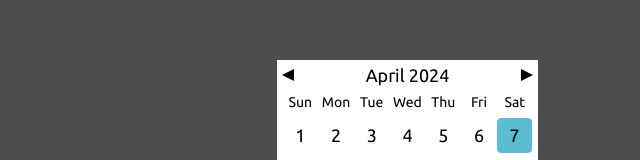
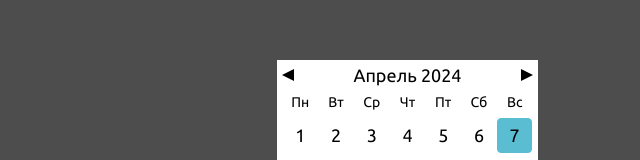
Before and after one commit to VillemanArm/calendar_vue3_ts, a Vue app: page / in a window 1280 px wide. Shown: the part 221-381 px from the top of the page, without its empty margins (319-959 px from the left). Built offline with nearby package versions, Linux system fonts and the light colour scheme.

Commit message:
feat: create structure for calendar language change

```diff
--- a/src/components/Calendar.vue
+++ b/src/components/Calendar.vue
@@ -6,14 +6,14 @@ const props = defineProps({
 	transferredDate: String
 });
 
-const store = useCalendarStore()
+const calendar = useCalendarStore()
 const emit = defineEmits(['dayClick'])
 
 function handleDayClick(event: MouseEvent) {
 	const target = event.target as HTMLElement;
 	if (target.matches('.calendar__day') && target.innerText) {
-			store.selectedDate = +target.innerText;
-			emit('dayClick', `${store.selectedYear}-${store.selectedMonth + 1}-${target.innerText}`)
+			calendar.selectedDate = +target.innerText;
+			emit('dayClick', `${calendar.selectedYear}-${('0' + (calendar.selectedMonth + 1).toString()).slice(-2)}-${('0' + target.innerText).slice(-2)}`)
 	}
 }
 
@@ -21,8 +21,10 @@ function setTransferredDate() {
 	const dateFormat = /^\d{4}-(0[1-9]|1[0-2])-(0[1-9]|[12]\d|3[01])$/;
     if (props.transferredDate && dateFormat.test(props.transferredDate)) {
 		const newDate = new Date(props.transferredDate);
-		store.dateInMs = newDate.getTime();
-		store.selectedDate = newDate.getDate();
+		calendar.dateInMs = newDate.getTime();
+		calendar.selectedDate = newDate.getDate();
+	} else {
+		console.warn('Warning: The calendar received a date in the wrong format!');
 	}
 }
 
@@ -43,27 +45,22 @@ watch(transferredDate, () => {
 
 	<div class="calendar">
 		<div class="calendar__month">
-			<div class="calendar__month-prev-btn" @click="store.changeSelectedMonth(-1)"></div>
-			<div class="calendar__month-current">{{`${store.selectedMonthName} ${store.selectedYear}`}}</div>
-			<div class="calendar__month-next-btn" @click="store.changeSelectedMonth(1)"></div>
+			<div class="calendar__month-prev-btn" @click="calendar.changeSelectedMonth(-1)"></div>
+			<div class="calendar__month-current">{{`${calendar.selectedMonthName} ${calendar.selectedYear}`}}</div>
+			<div class="calendar__month-next-btn" @click="calendar.changeSelectedMonth(1)"></div>
 		</div>
 		<div class="calendar__week-days">
-			<div >Sun</div>
-			<div >Mon</div>
-			<div >Tue</div>
-			<div >Wed</div>
-			<div >Thu</div>
-			<div >Fri</div>
-			<div >Sat</div>
+			<div v-for="day, index in calendar.weekDays" :key="index">{{day}}</div>
+
 		</div>
 		<div class="calendar__days" @click="(event: MouseEvent) => {handleDayClick(event)}">
 			<div
-				v-for="day, index in store.displayedDays"
+				v-for="day, index in calendar.displayedDays"
 				:key="index"
 				:class="{
 					'calendar__day': true,
-					'calendar__current-day': (store.currentYear === store.selectedYear && store.currentMonth === store.selectedMonth && store.currentDate === day),
-					'calendar__selected-day': store.selectedDate === day,
+					'calendar__current-day': (calendar.currentYear === calendar.selectedYear && calendar.currentMonth === calendar.selectedMonth && calendar.currentDate === day),
+					'calendar__selected-day': calendar.selectedDate === day,
 				}"
 			>
 				{{ day }}
--- /dev/null
+++ b/src/langs/calendarLangs.ts
@@ -0,0 +1,21 @@
+interface Langs {
+    'en': string[] | string,
+    'ru': string[] | string,
+}
+
+interface Content {
+	[propName: string]: Langs // задает произвольное количество полей с произвольным типом
+}
+
+const content: Content = {
+    months: {
+        en: ['January', 'February', 'March', 'April', 'May', 'June', 'July', 'August', 'September', 'October', 'November', 'December'],
+        ru: ['Январь', 'Февраль', 'Март', 'Апрель', 'Май', 'Июнь', 'Июль', 'Август', 'Сентябрь', 'Октябрь', 'Ноябрь', 'Декабрь'],
+    },
+    weekDays: {
+        en: ['Sun', 'Mon', 'Tue', 'Wed', 'Thu', 'Fri', 'Sat'],
+        ru: ['Пн', 'Вт', 'Ср', 'Чт', 'Пт', 'Сб', 'Вс'],
+    }
+}
+
+export default content
--- /dev/null
+++ b/src/stores/App.ts
@@ -0,0 +1,12 @@
+import { ref, computed, watch } from 'vue';
+import { defineStore } from 'pinia';
+
+type RefType<T> = {
+  value: T;
+};
+
+export const useAppStore = defineStore('app', () => {
+  const lang: RefType<'en' | 'ru'> = ref('ru')
+
+  return { lang };
+});
--- a/src/stores/Calendar.ts
+++ b/src/stores/Calendar.ts
@@ -1,19 +1,29 @@
 import { ref, computed, watch } from 'vue';
 import { defineStore } from 'pinia';
+import { useAppStore } from './App';
+import content from '@/langs/calendarLangs'
+
+type RefType<T> = {
+  value: T;
+};
 
 export const useCalendarStore = defineStore('calendar', () => {
+  const appStore = useAppStore()
+
   const dayInMs = 86400000;
-  const months = ['January', 'February', 'March', 'April', 'May', 'June', 'July', 'August', 'September', 'October', 'November', 'December']
   const now = new Date
   const currentDate = now.getDate()
   const currentMonth = now.getMonth()
   const currentYear = now.getFullYear()
 
+  let months: RefType<string[]> = ref(content.months[appStore.lang])
+  let weekDays: RefType<string[]> = ref(content.weekDays[appStore.lang])
+
   let dateInMs = ref(Date.now());
   let selectedYear = computed(() => new Date(dateInMs.value).getFullYear());
   let selectedMonth = computed(() => new Date(dateInMs.value).getMonth());
   let selectedDate = ref(new Date(dateInMs.value).getDate())
-  let selectedMonthName = computed(() => months[selectedMonth.value])
+  let selectedMonthName = computed(() => months.value[selectedMonth.value])
   let daysInMonth = computed(() => new Date(selectedYear.value, selectedMonth.value + 1, 0).getDate())
   let displayedDays = computed(() => {
     const firstDay = new Date(selectedYear.value, selectedMonth.value, 1).getDay()
@@ -37,5 +47,5 @@ export const useCalendarStore = defineStore('calendar', () => {
     dateInMs.value += monthAmount * dayInMs * daysInMonth.value;
   }
 
-  return { selectedYear, dateInMs, selectedMonth, selectedDate, selectedMonthName, displayedDays, currentDate, currentMonth, currentYear, changeSelectedMonth };
+  return { weekDays, selectedYear, dateInMs, selectedMonth, selectedDate, selectedMonthName, displayedDays, currentDate, currentMonth, currentYear, changeSelectedMonth };
 });
```
Also changed, not shown: 1 other file (tests, documents, lock files or other folders).
